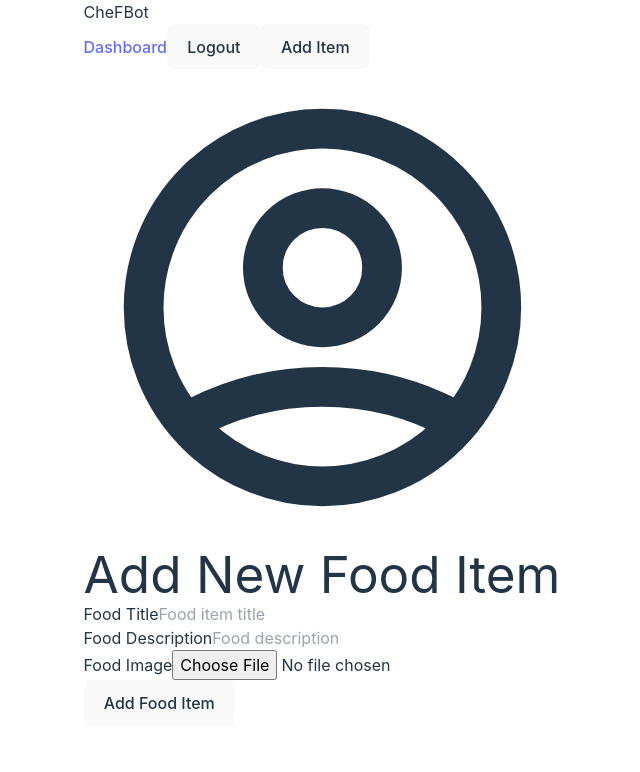
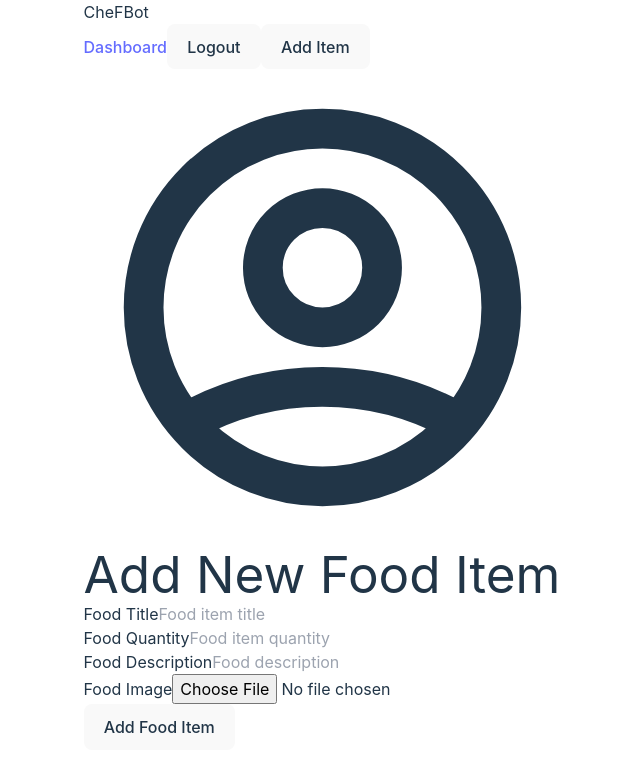
Before and after one commit to christiangubana/inventory, a React (Vite) app in the folder client/: page /add in a window 1280 px wide. Shown: the top 772 px of the page, without its empty margins (318-958 px from the left). Built offline with nearby package versions, Linux system fonts and the light colour scheme; sample sign-in values are in the browser's storage.

Commit message:
added qunatity indication to the dash

```diff
--- a/client/src/components/AddFoodForm.jsx
+++ b/client/src/components/AddFoodForm.jsx
@@ -6,6 +6,7 @@ import { useNavigate } from "react-router-dom";
 const AddFoodForm = ({ initialData, onUpdate, onCancelEdit, mode }) => {
   const [formData, setFormData] = useState({
     title: initialData?.title || "",
+    quantity: initialData?.quantity || "",
     description: initialData?.description || "",
     image: initialData?.image || null,
   });
@@ -34,6 +35,10 @@ const AddFoodForm = ({ initialData, onUpdate, onCancelEdit, mode }) => {
 
     if (!formData.title.trim()) {
       newErrors.title = "Title is required";
+      valid = false;
+    }
+    if (!formData.title.trim()) {
+      newErrors.quantity = "Quantity is required";
       valid = false;
     }
 
@@ -84,6 +89,7 @@ const AddFoodForm = ({ initialData, onUpdate, onCancelEdit, mode }) => {
       navigate("/dashboard");
       setFormData({
         title: "",
+        quantity: "",
         description: "",
         image: null,
       });
@@ -126,6 +132,28 @@ const AddFoodForm = ({ initialData, onUpdate, onCancelEdit, mode }) => {
           />
           {errors.title && (
             <p className="text-red-500 text-xs italic">{errors.title}</p>
+          )}
+        </div>
+        <div className="mb-4">
+          <label
+            htmlFor="title"
+            className="block text-gray-700 text-sm font-bold mb-2"
+          >
+            Food Quantity
+          </label>
+          <input
+            type="number"
+            id="quantity"
+            name="quantity"
+            value={formData.quantity}
+            onChange={handleChange}
+            className={`shadow appearance-none border rounded w-full py-2 px-3 text-gray-700 leading-tight focus:outline-none focus:shadow-outline ${
+              errors.quantity ? "border-red-500" : ""
+            }`}
+            placeholder="Food item quantity"
+          />
+          {errors.quantity && (
+            <p className="text-red-500 text-xs italic">{errors.quantity}</p>
           )}
         </div>
         <div className="mb-4">
--- a/client/src/components/Dashboard.jsx
+++ b/client/src/components/Dashboard.jsx
@@ -20,6 +20,7 @@ const Dashboard = () => {
           Authorization: `Bearer ${token}`,
         },
       });
+      console.log(response)
       setFoods(response.data);
     } catch (error) {
       console.error("Error fetching foods:", error);
@@ -71,25 +72,25 @@ const Dashboard = () => {
               </p>
             ) : (
               foods.map((food) => (
-                <div
-                  key={food._id}
-                  className="bg-white overflow-hidden shadow rounded-lg"
-                >
+                <div key={food._id} className="bg-white overflow-hidden shadow rounded-lg">
                   <div className="p-4">
-                    <p className="text-lg font-semibold text-gray-900 mb-2">
-                      {food.title}
-                    </p>
+                    <p className="text-lg font-semibold text-gray-900 mb-2">{food.title}</p>
                     <p className="text-gray-500 mb-4">{food.description}</p>
                     <img
                       alt={food.title}
                       src={`https://source.unsplash.com/300x200/?food,${food.title}`}
                       className="w-full h-48 object-cover mb-4"
                     />
+                    <div className="flex justify-between items-center mb-2">
+                      <p className="text-gray-400 text-sm">Created at {formatDate(food.createdAt)}</p>
+                      <p className={`text-sm font-medium ${food.quantity < 10 ? 'text-red-500 font-bold' : 'text-gray-500'}`}>
+                        Inventory: {food.quantity} units
+                        <span className={`ml-2 inline-block ${food.quantity < 10 ? 'text-red-500' : 'text-green-500'}`}>
+                          {food.quantity < 10 ? 'Low Stock' : 'In Stock'}
+                        </span>
+                      </p>
+                    </div>
                     <div className="flex justify-between items-center">
-                      <p className="text-gray-400 text-sm">
-                        Created at {formatDate(food.createdAt)}
-                      </p>
-                      <div className="flex">
                       <button
                         className="text-gray-500 hover:text-blue-700 mr-2 focus:outline-none bg-gray-100"
                         onClick={() => handleEdit(food._id)}
@@ -105,9 +106,16 @@ const Dashboard = () => {
                     </div>
                   </div>
                 </div>
-                </div>
               ))
             )}
+          </div>
+          <div className="flex justify-end mt-6">
+            <button
+              onClick={() => navigate('/add')}
+              className="bg-blue-500 hover:bg-blue-600 text-white font-bold py-2 px-4 rounded focus:outline-none"
+            >
+              Add New Item
+            </button>
           </div>
         </div>
       </div>
```
Also changed, not shown: 6 other files (tests, documents, lock files or other folders). Lines whose indentation alone changed are shown as unchanged.
